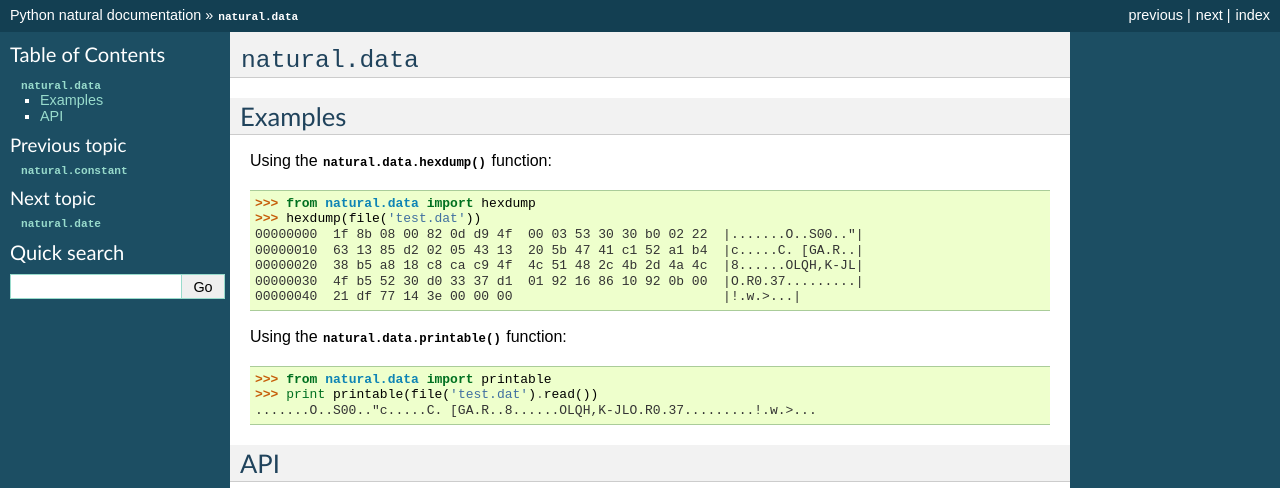
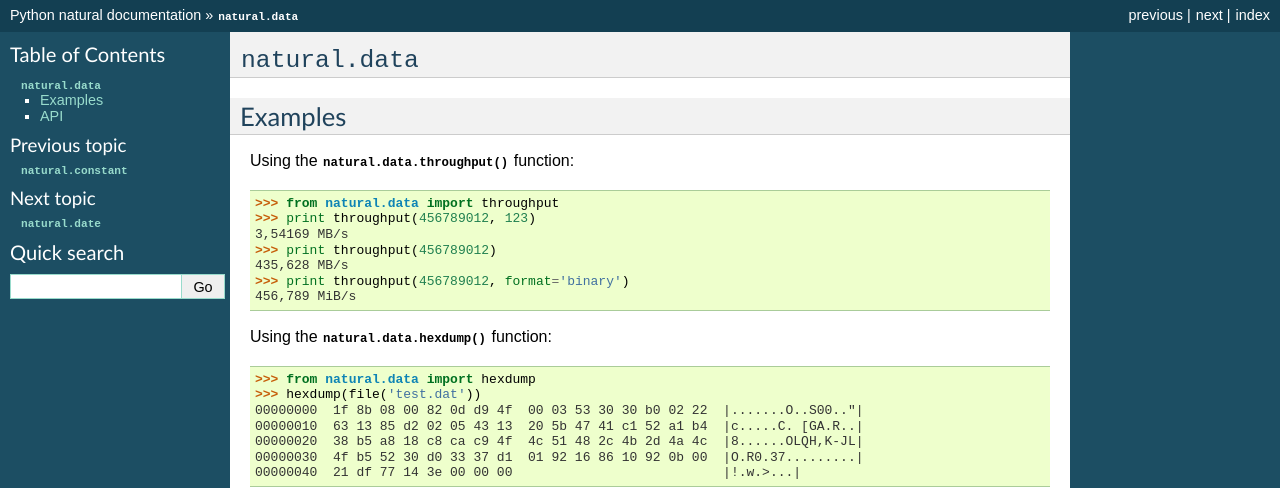
Before and after one commit to tehmaze/natural, a Sphinx documentation site: the page built from docs/natural/data.txt, in a window 1280 px wide, cut to the strip 0-488 px from the top of the page. Built offline with Sphinx 7.4.7, drawn with Linux system fonts in a browser that asks for light colours.

Commit message:
Added throughput example

```diff
--- a/docs/natural/data.txt
+++ b/docs/natural/data.txt
@@ -4,7 +4,17 @@
 Examples
 --------
 
-Using the :py:func:`natural.data.hexdump` function::
+Using the :func:`natural.data.throughput` function::
+
+    >>> from natural.data import throughput
+    >>> print throughput(456789012, 123)
+    3,54169 MB/s
+    >>> print throughput(456789012)
+    435,628 MB/s
+    >>> print throughput(456789012, format='binary')
+    456,789 MiB/s
+
+Using the :func:`natural.data.hexdump` function::
 
     >>> from natural.data import hexdump
     >>> hexdump(file('test.dat'))
@@ -14,7 +24,7 @@ Using the :py:func:`natural.data.hexdump` function::
     00000030  4f b5 52 30 d0 33 37 d1  01 92 16 86 10 92 0b 00  |O.R0.37.........|
     00000040  21 df 77 14 3e 00 00 00                           |!.w.>...|
 
-Using the :py:func:`natural.data.printable` function::
+Using the :func:`natural.data.printable` function::
 
     >>> from natural.data import printable
     >>> print printable(file('test.dat').read())
```
